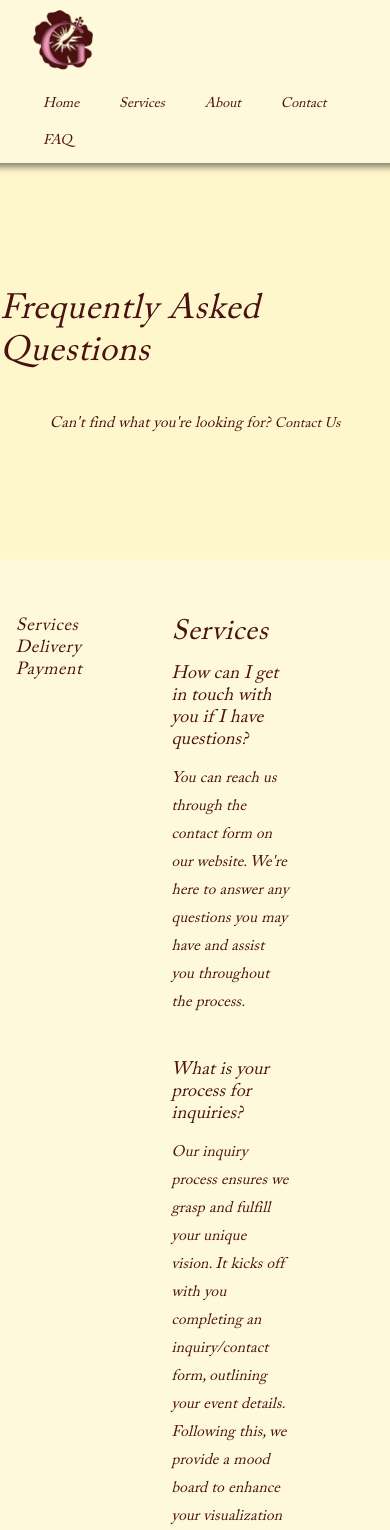
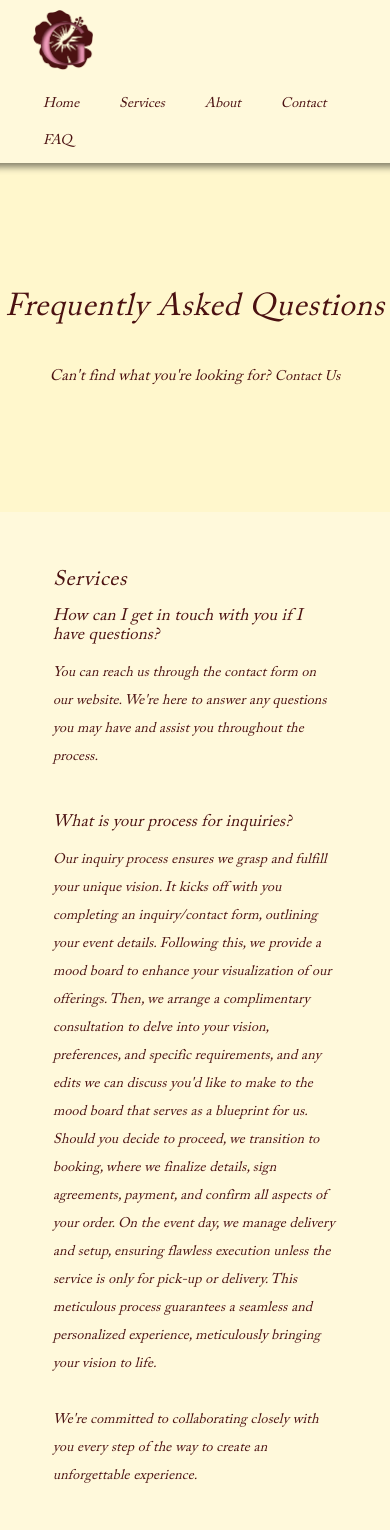
Before and after one commit to LennyRemache/gisa-designs, a React (Vite) app in the folder client/: page /faq in a window 390 px wide. Shown: the top 1530 px of the page. Built offline with nearby package versions, Linux system fonts and the light colour scheme.

Commit message:
Added mobile responsiveness to FAQ page

```diff
--- a/client/src/styles/pages/FAQ.css
+++ b/client/src/styles/pages/FAQ.css
@@ -23,6 +23,7 @@
   font-size: 2.5rem;
   margin-bottom: 1.5rem;
   letter-spacing: 0.05rem;
+  text-align: center;
 }
 
 .faq-header-desc {
@@ -116,3 +117,40 @@
 .delivery-answer-list-points li:last-child {
   margin: 0 0 2rem 3rem;
 }
+
+@media only screen and (max-width: 768px) {
+  .faq-header-title {
+    font-size: 2.25rem;
+  }
+  .faq {
+    display: flex;
+    justify-content: center;
+    margin: 0;
+  }
+
+  .faq-nav {
+    display: none;
+    width: 0;
+  }
+
+  .faq-questions {
+    padding-left: 1rem;
+    padding-right: 1rem;
+  }
+
+  .section-title {
+    font-size: 1.5rem;
+  }
+
+  .service-question,
+  .delivery-question,
+  .payment-question {
+    font-size: 1.2rem;
+  }
+
+  .service-answer,
+  .delivery-answer,
+  .payment-answer {
+    font-size: 1rem;
+  }
+}
```
